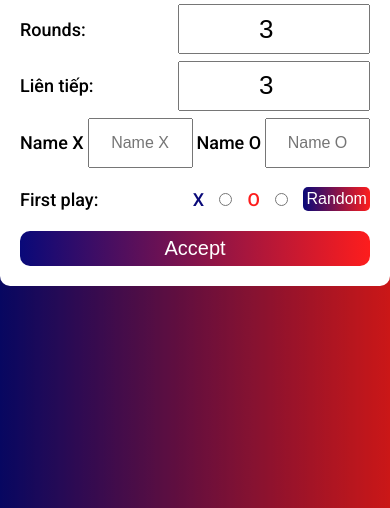
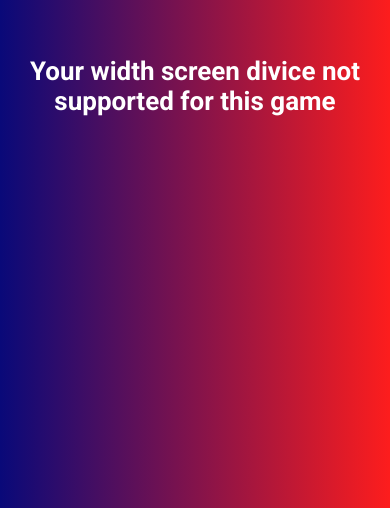
Before and after one commit to thonydangdev/CaroGame, a website: page index.html in a window 390 px wide. Shown: the part 336-844 px from the top of the page. Drawn offline with Linux system fonts and the light colour scheme.

Commit message:
just apply for screen >=600

```diff
--- a/index.html
+++ b/index.html
@@ -86,6 +86,9 @@
 
         </div>
     </div>
+    <div class="message">
+        Your width screen divice not supported for this game
+    </div>
     <script src="./index.js"></script>
 
 </body>
--- a/styles/main.scss
+++ b/styles/main.scss
@@ -473,17 +473,28 @@ body {
             font-weight: 500;
         }
 
-
-
-        & input {}
-
-
-
-
-
         & .form-item {
             display: flex;
             align-items: center;
         }
     }
 }
+
+.message {
+    display: none;
+    font-size: 2.6rem;
+    padding: 1.6rem;
+    text-align: center;
+    font-weight: 600;
+    color: #fff;
+}
+
+@media (max-width: 599px) {
+    .app {
+        display: none;
+    }
+
+    .message {
+        display: block;
+    }
+}
```
Also changed, not shown: styles/style.css, 1 other file.
